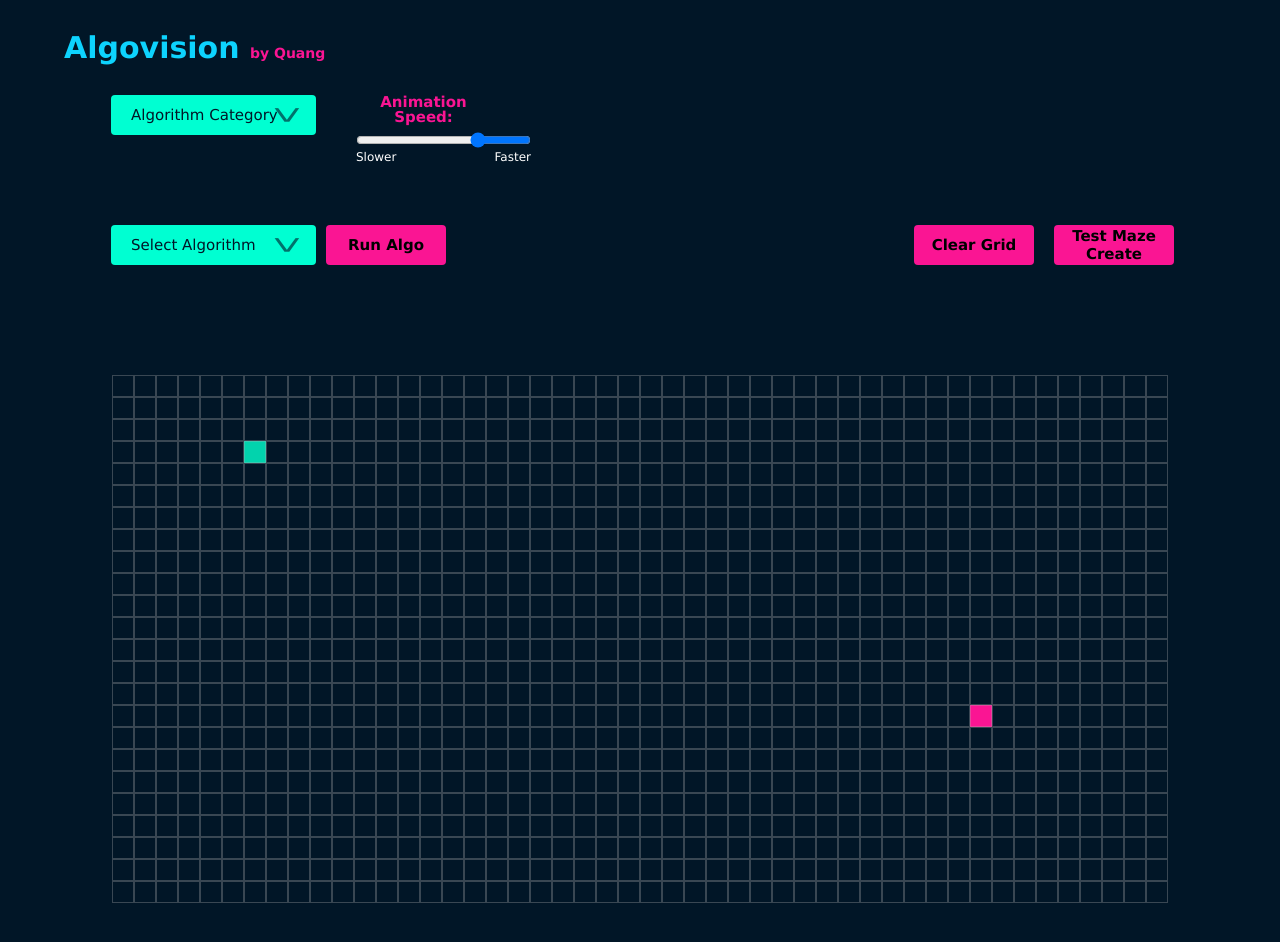
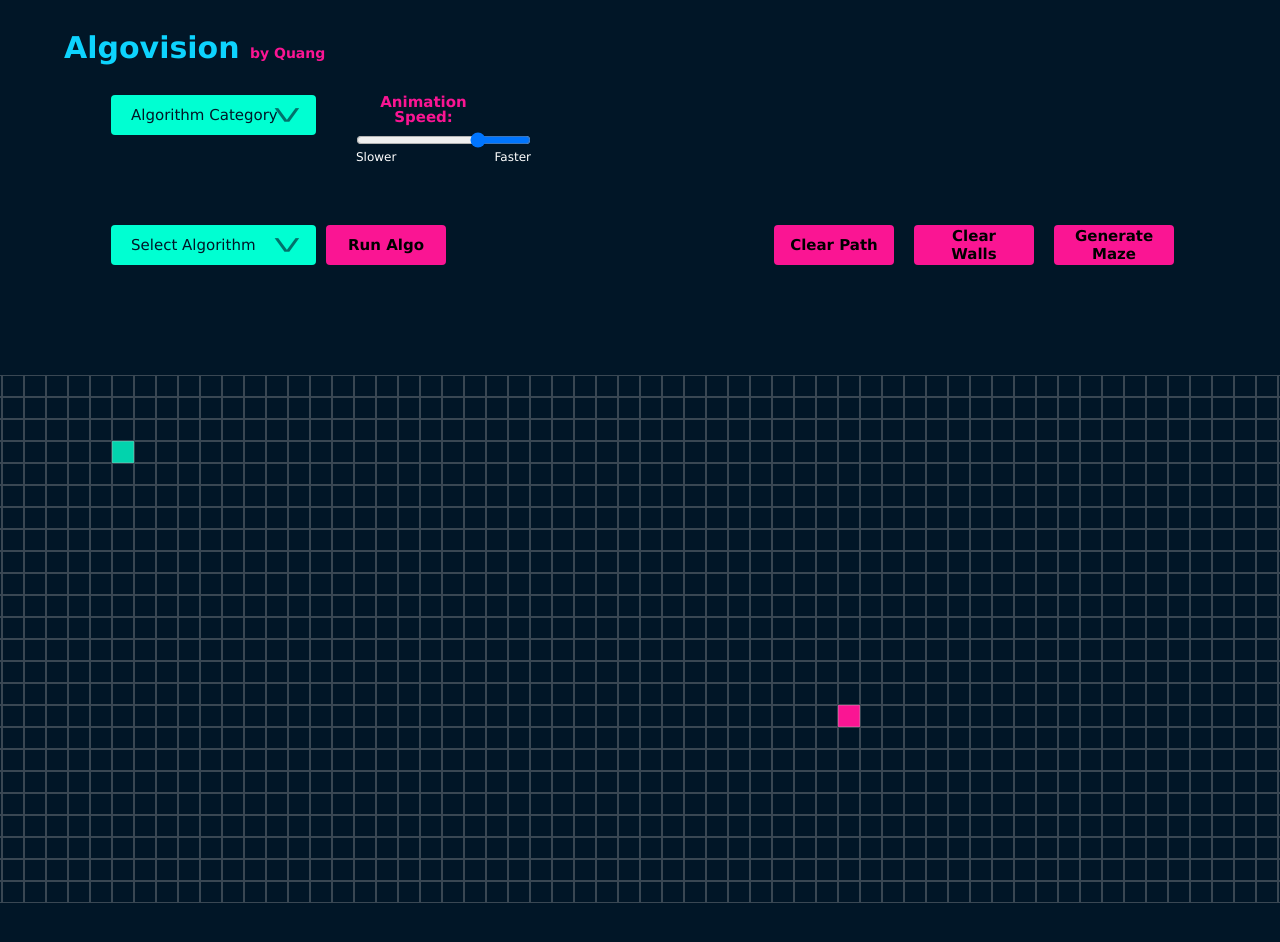
Before and after one commit to kookumber/algo-vision, a React (Create React App) app: page / in a window 1280 px wide. Shown: the top 942 px of the page. Built offline with nearby package versions, Linux system fonts and the light colour scheme.

Commit message:
added initial mouse event functions

```diff
--- a/src/Pathfinder/Node/node.jsx
+++ b/src/Pathfinder/Node/node.jsx
@@ -12,7 +12,7 @@ export default class Node extends React.Component {
             isWall,
             onMouseDown,
             onMouseEnter,
-            onMouseUp,
+            onMouseUp
         } = this.props
 
         const extraClassName = isFinish ? 'node-finish' :
@@ -25,7 +25,7 @@ export default class Node extends React.Component {
                 className={`node ${extraClassName}`}
                 onMouseDown={() => onMouseDown(row, col)}
                 onMouseEnter={() => onMouseEnter(row, col)}
-                onMouseUp={() => onMouseUp()}></div>
+                onMouseUp={() => onMouseUp(row, col)}></div>
         )
     }
 }
--- a/src/Pathfinder/pathFinder.jsx
+++ b/src/Pathfinder/pathFinder.jsx
@@ -10,6 +10,7 @@ import { getNodesInShortestPathOrder } from "./utils/shortestPathOrder";
 
 import { dijkstrasAlgo } from "./pathFindingAlgos/dijkstrasAlgo";
 import { dfs } from "./pathFindingAlgos/dfs";
+import { bfs } from "./pathFindingAlgos/bfs"
 import { aStar } from "./pathFindingAlgos/aStar";
 // import { generateRecursiveMaze } from "./mazeAlgos/recursiveMaze"
 
@@ -24,16 +25,29 @@ export default class PathFinder extends React.Component {
             startNodeRow: 6,
             finishNodeCol: 15,
             finishNodeRow: 39,
+            selectedAlgo: "",
+            isRunning: false,
             mouseIsPressed: false,
-            selectedAlgo: ""
+            isWallNode: false,
+            isStartNode: false,
+            isFinishNode: false,
+            currRow: 0,
+            currCol: 0
         }
+        this.handleMouseDown = this.handleMouseDown.bind(this)
+        this.handleMouseLeave = this.handleMouseLeave.bind(this)
+        this.handleMouseEnter = this.handleMouseEnter.bind(this)
+        this.handleMouseUp = this.handleMouseUp.bind(this)
+        this.toggleIsRunning = this.toggleIsRunning.bind(this)
     }
 
     componentDidMount(){
         this.generateNodes(this.state.graphSize)
     }
 
+    // ---------------------- START ANIMATION FUNCTIONS -------------------
     animateShortestPath(nodesInShortestPath) {
+        this.toggleIsRunning()
         for (let i = 0; i < nodesInShortestPath.length; i++) {
             setTimeout(() => {
                 const node = nodesInShortestPath[i]
@@ -64,6 +78,14 @@ export default class PathFinder extends React.Component {
 
     visualizePathfinder(algo) {
         const {nodes, startNodeCol, startNodeRow, finishNodeCol, finishNodeRow } = this.state
+
+        if(!this.state.isRunning) {
+            clearGrid(nodes, finishNodeRow, finishNodeCol)
+            this.toggleIsRunning()
+        }
+
+        clearGrid(nodes, finishNodeRow, finishNodeCol)
+
         const startNode = nodes[startNodeRow][startNodeCol]
         const finishNode = nodes[finishNodeRow][finishNodeCol]
         const visitedNodesInOrder = algo(nodes, startNode, finishNode)
@@ -71,10 +93,14 @@ export default class PathFinder extends React.Component {
         this.animatePathfinder(visitedNodesInOrder, nodesInShortestPath)
     }
 
+    // ---------------------- END ANIMATION FUNCTIONS -------------------
+
+
+    // ---------------------- START GRID/NODE FUNCTIONS -------------------
     generateNodes(graphSize) {
         const nodesArr = []
         const { startNodeRow, startNodeCol, finishNodeRow, finishNodeCol } = this.state
-        for(let row = 0; row < graphSize * 2; row++){
+        for(let row = 0; row < graphSize * 2.5; row++){
             const currentRow = []
 
             for(let col = 0; col < graphSize; col++){
@@ -86,11 +112,172 @@ export default class PathFinder extends React.Component {
         this.setState({ nodes: nodesArr })
     }
 
-    handleClear() {
-        const { nodes, finishNodeRow, finishNodeCol } = this.state
-        clearWalls(nodes, finishNodeRow, finishNodeCol)
-        clearGrid(nodes, finishNodeRow, finishNodeCol)
+    generateGrid(){
+        const { nodes } = this.state
+        return (
+            <div className="grid" onMouseLeave={() => this.handleMouseLeave()}>
+                {nodes.map((row, rowIdx) => {
+                    return <div key={rowIdx}>
+                        {row.map((node, nodeIdx) => {
+
+                            const { isStart, isFinish, row, col, isWall } = node
+                            return (
+                                <Node
+                                    key={nodeIdx}
+                                    isStart={isStart}
+                                    isFinish={isFinish}
+                                    isWall={isWall}
+                                    row={row}
+                                    col={col}
+                                    onMouseDown={(row, col) => this.handleMouseDown(row, col)}
+                                    onMouseEnter={(row, col) => this.handleMouseEnter(row, col)}
+                                    onMouseUp={() => this.handleMouseUp(row, col)}></Node>
+                            )
+                        })}
+                    </div>
+                })}
+            </div>
+        )
     }
+
+    // ---------------------- END GRID/NODE FUNCTIONS -------------------
+
+    // ---------------------- START MOUSE HANDLING FUNCTIONS -------------------
+
+    // We'll use this function here to return a new grid where the wall for the node we moused over
+    // is cleared or becomes a wall
+    getNewGridWithWallToggled(grid, row, col) {
+        const newGrid = grid.slice()
+        const node = newGrid[row][col]
+        if(!node.isStart && !node.isFinish && node.isNode) {
+            const newNode = {
+                ...node,
+                isWall: !node.isWall
+            }
+            newGrid[row][col] = newNode
+        }
+        return newGrid
+    }
+
+    toggleIsRunning() {
+        this.setState({ isRunning: !this.state.isRunning })
+    }
+
+    handleMouseDown(row, col) {
+        if(!this.state.isRunning){
+            if (this.isGridClear()) {
+                let nodeClass = document.getElementById(`node-${row}-${col}`).className
+                if (nodeClass === 'node node-start') {
+                    this.setState({
+                        mouseIsPressed: true,
+                        isStartNode: true,
+                        currRow: row,
+                        currCol: col
+                    })
+                } else if (nodeClass === 'node node-finish') {
+                    this.setState({
+                        mouseIsPressed: true,
+                        isFinishNode: true,
+                        currRow: row,
+                        currCol: col
+                    })
+                } else {
+                    const newGrid = this.getNewGridWithWallToggled(this.state.nodes, row, col)
+                    this.setState({
+                        grid: newGrid,
+                        mouseIsPressed: true,
+                        isWallNode: true,
+                        currRow: row,
+                        currCol: col
+                    })
+                }
+            }
+        }
+    }
+
+    isGridClear() {
+        for (let row of this.state.nodes) {
+            for (let node of row) {
+                if (node.isVisted) return false
+            }
+        }
+        return true
+    }
+
+    handleMouseEnter(row, col){
+
+        const { currRow, currCol, mouseIsPressed, isRunning, isStartNode, isFinishNode, nodes, isWallNode } = this.state
+        if (!isRunning) {
+            if (mouseIsPressed) {
+                const nodeClass = document.getElementById(`node-${row}-${col}`).className
+                if (isStartNode) {
+                    if (nodeClass !== 'node node-wall') {
+
+                        const prevStartNode = nodes[currRow][currCol]
+                        prevStartNode.isStart = false
+
+                        document.getElementById(`node-${currRow}-${currCol}`).className = 'node'
+
+                        this.setState({ currRow: row, currCol: col})
+
+                        document.getElementById(`node-${row}-${col}`).className = 'node node-start'
+                    }
+                    this.setState({ startNodeRow: row, startNodeCol: col})
+                } else if (isFinishNode) {
+                    if (nodeClass !== 'node node-wall') {
+
+                        const prevFinishNode = nodes[currRow][currCol]
+                        prevFinishNode.isFinish = false
+
+                        document.getElementById(`node-${currRow}-${currCol}`).className = 'node'
+
+                        this.setState({ currRow: row, currCol: col })
+                        const currFinishNode = nodes[row][col]
+                        currFinishNode.isFinish = true
+
+                        document.getElementById(`node-${row}-${col}`).className = 'node node-finish'
+                    }
+                    this.setState({ finishNodeRow: row, finishNodeCol: col })
+                } else if (isWallNode) {
+                    const newGrid = this.getNewGridWithWallToggled(nodes, row, col)
+                    this.setState({ nodes: newGrid })
+                }
+            }
+        }
+    }
+
+    handleMouseUp(row, col){
+        // const {isRunning, isStartNode, isFinishNode } = this.state
+        if(!this.state.isRunning) {
+            this.setState({ mouseIsPressed: false })
+            if (this.state.isStartNode) {
+                const isStartNode = !this.state.isStartNode
+                this.setState({ isStartNode: isStartNode, startNodeRow: row, startNodeCol: col})
+            } else if (this.state.isFinishNode) {
+                const isFinishNode = !this.state.isFinishNode
+                this.setState({ isFinishNode: isFinishNode, finishNodeRow: row, finishNodeCol: col })
+            }
+            this.generateGrid()
+        }
+    }
+
+    handleMouseLeave() {
+        // We use this for the entire grid. When we leave, we track the nodes we've updated even if we don't
+        // Unclick or hit a mouse up event
+        if (this.state.isStartNode) {
+            const isStartNode = !this.state.isStartNode
+            this.setState({ isStartNode: isStartNode, mouseIsPressed: false})
+        } else if (this.state.isFinishNode){
+            const isFinishNode = !this.state.isFinishNode
+            this.setState({ isFinishNode: isFinishNode, mouseIsPressed: false})
+        } else if (this.state.isWallNode) {
+            const isWallNode = !this.state.isWallNode
+            this.setState({ isWallNode: isWallNode, mouseIsPressed: false})
+            this.generateGrid()
+        }
+    }
+
+    // ---------------------- END MOUSE HANDLING FUNCTIONS -------------------
 
     handleSelection() {
         const { selectedAlgo } = this.state
@@ -101,13 +288,14 @@ export default class PathFinder extends React.Component {
             this.visualizePathfinder(dfs)
         } else if (selectedAlgo === "aStar") {
             this.visualizePathfinder(aStar)
+        } else if (selectedAlgo === "BFS") {
+            this.visualizePathfinder(bfs)
         }
     }
 
     render() {
-        const { nodes } = this.state
-        const pathfinderAlgos = ["Dijkstra's", "DFS", "aStar"]
-
+        const { nodes, finishNodeRow, finishNodeCol } = this.state
+        const pathfinderAlgos = ["Dijkstra's", "DFS", "BFS", "aStar"]
         return (
             <>
             {/* <button onClick={() => generateRecursiveMaze(nodes, 1, (this.state.graphSize * 2) - 3, 1, this.state.graphSize - 3)}>Recursive Maze</button> */}
@@ -142,32 +330,15 @@ export default class PathFinder extends React.Component {
                     <button onClick={() => this.handleSelection()}>Run Algo</button>
                 </div>
                 <div className="pathfinding-buttons-container">
-                    <button onClick={() => this.handleClear()}>Clear Grid</button>
-                    <button onClick={() => generateBasicMaze(nodes)}>Test Maze Create</button>
+                    <button onClick={() => clearGrid(nodes, finishNodeRow, finishNodeCol)}>Clear Path</button>
+                    <button onClick={() => clearWalls(nodes, finishNodeRow, finishNodeCol)}>Clear Walls</button>
+                        <button onClick={() => { clearWalls(nodes, finishNodeRow, finishNodeCol); generateBasicMaze(nodes)}}>Generate Maze</button>
                 </div>
             </div>
             <div className="title-container">
                 <h3 className="title">{this.state.selectedAlgo}</h3>
             </div>
-            <div className="grid">
-                {nodes.map((row, rowIdx) => {
-                    return <div key={rowIdx}>
-                        {row.map((node, nodeIdx) => {
-
-                        const { isStart, isFinish, row, col, isWall } = node
-                        return (
-                            <Node
-                                key={nodeIdx}
-                                isStart={isStart}
-                                isFinish={isFinish}
-                                isWall={isWall}
-                                row={row}
-                                col={col}></Node>
-                            )
-                        })}
-                    </div>
-                })}
-            </div>
+            {this.generateGrid()}
             </>
         )
     }
--- /dev/null
+++ b/src/Pathfinder/pathFindingAlgos/bfs.js
@@ -0,0 +1,31 @@
+import { getAllNodes, getUnvisitedNeighbors } from "../utils/nodesUtil"
+
+
+export const bfs = (grid, startNode, finishNode) => {
+
+    const visitedNodesInOrder = []
+    const unvisitedNodes = getAllNodes(grid)
+    const queue = [startNode]
+
+    while (queue.length > 0) {
+        const currentNode = queue.shift()
+
+        if (currentNode.isWall || currentNode.isVisited) continue;
+        if (currentNode === finishNode ) return visitedNodesInOrder;
+
+        currentNode.isVisited = true
+
+        let currentNodeNeighbors = getUnvisitedNeighbors(currentNode, grid)
+
+        visitedNodesInOrder.push(currentNode)
+
+        for (let neighbor of currentNodeNeighbors) {
+            neighbor.distance = currentNode.distance + 1
+            neighbor.previousNode = currentNode
+            queue.push(neighbor)
+        }
+    }
+
+    return visitedNodesInOrder
+
+}
--- a/src/Visualizers/Visualizer.jsx
+++ b/src/Visualizers/Visualizer.jsx
@@ -1,11 +1,6 @@
 import React from "react";
 import './Visualizer.scss'
 import './selectBox.scss'
-import { randomIntFromInterval} from "../utils/utils";
-import { mergeSort } from "../Sorting/algos/mergeSortAlgo";
-import { swap } from "../Sorting/algos/bubbleSortAlgo";
-import { quickSort } from "../Sorting/algos/quickSortAlgo";
-import { insertionSort } from "../Sorting/algos/insertionSortAlgo";
 import PathFinder from "../Pathfinder/pathFinder";
 import Sorting from "../Sorting/Sorting";
 
@@ -56,7 +51,6 @@ export default class Visualizer extends React.Component {
 
     render() {
 
-        const pathFindingAlgos = ["Dijkstra's Algorithm"]
         const algoCategories = ['Sorting', 'Pathfinding']
         return (
         <>
```
Also changed, not shown: src/Pathfinder/pathFindingAlgos/aStar.js (renamed from src/Pathfinder/pathFindingAlgos/aStar.jsx), src/Pathfinder/pathFindingAlgos/dfs.js (renamed from src/Pathfinder/pathFindingAlgos/dfs.jsx), src/Pathfinder/pathFindingAlgos/dijkstrasAlgo.js (renamed from src/Pathfinder/pathFindingAlgos/dijkstrasAlgo.jsx).
